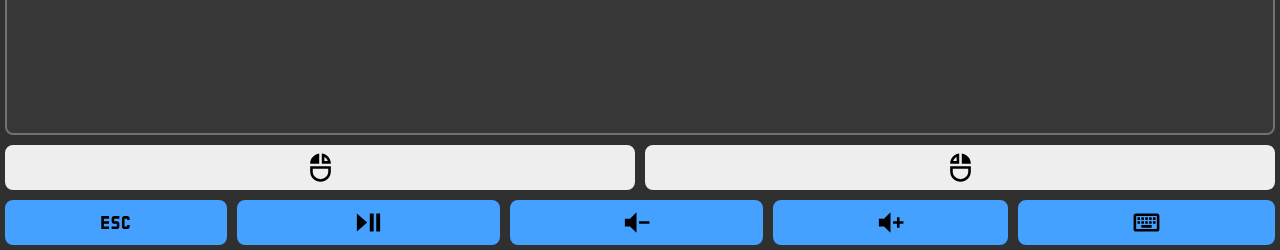
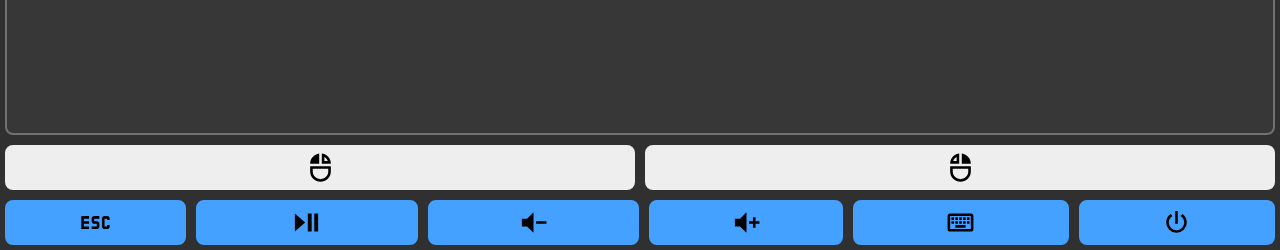
Before and after one commit to StefaanDhondt/PyRemote, a Flask app: page / in a window 1280 px wide. Shown: the part 550-800 px from the top of the page. Run offline with Flask 3, Linux system fonts and the light colour scheme.

Commit message:
Add power button

```diff
--- a/WinUtils.py
+++ b/WinUtils.py
@@ -1,4 +1,4 @@
-import json
+import json, os
 import win32api, win32con, win32service
 from ctypes import windll
 
@@ -91,3 +91,5 @@ def handle_events(sock):
       win32api.mouse_event(win32con.MOUSEEVENTF_RIGHTDOWN, 0, 0)
     elif req["event"] == "right_click_up":
       win32api.mouse_event(win32con.MOUSEEVENTF_RIGHTUP, 0, 0)
+    elif req["event"] == "power":
+      os.system("shutdown /s /t 0")
--- a/static/style.css
+++ b/static/style.css
@@ -114,6 +114,11 @@ h2 {
   background-image: url("keyboard-outline.svg");
 }
 
+.power {
+  color: transparent;
+  background-image: url("power.svg");
+}
+
 #hidden_text_field {
   position: fixed;
   left: 120%;
--- a/templates/WindowsPC.html
+++ b/templates/WindowsPC.html
@@ -23,6 +23,7 @@
       <input type="button" value="VolDown" class="button voldown" id="voldown">
       <input type="button" value="VolUp" class="button volup" id="volup">
       <input type="button" value="Keyboard" class="button keyboard" id="keyboard">
+      <input type="button" value="Power" class="button power" id="power">
     </div>
     <input type="password" id="hidden_text_field">
 	</div>
@@ -63,5 +64,13 @@ let keyboard = document.getElementById("keyboard");
 let text_field = document.getElementById("hidden_text_field");
 add_keyboard_event_listeners(keyboard, text_field, host);
 
+document.getElementById("power").addEventListener("click", function(e)
+{
+  if (confirm("Are you sure?"))
+  {
+    host.send({"event": "power"});
+  }
+});
+
 </script>
 </html>
```
Also changed, not shown: static/power.svg (added).
